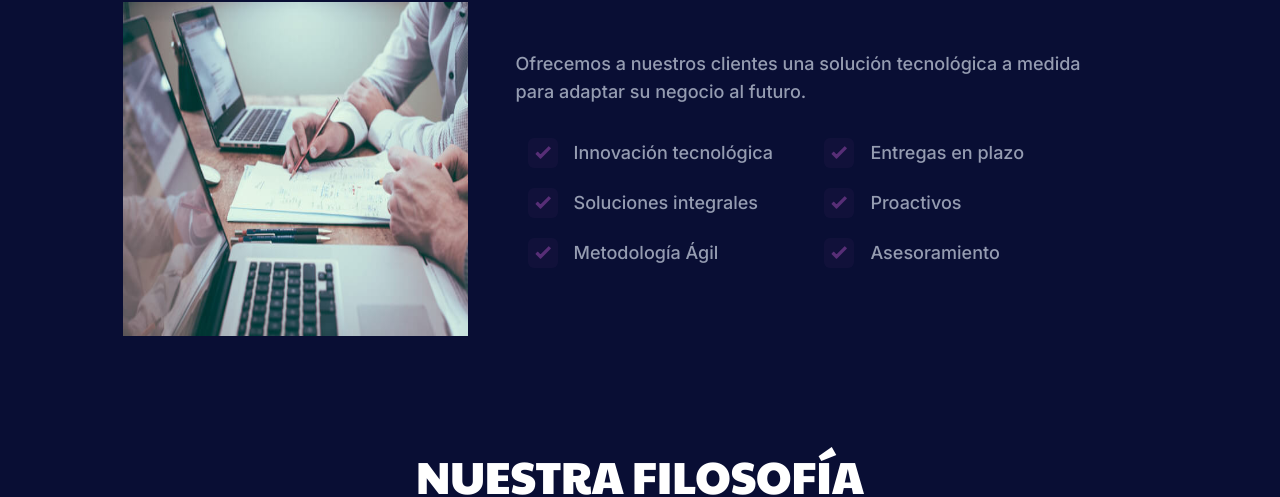
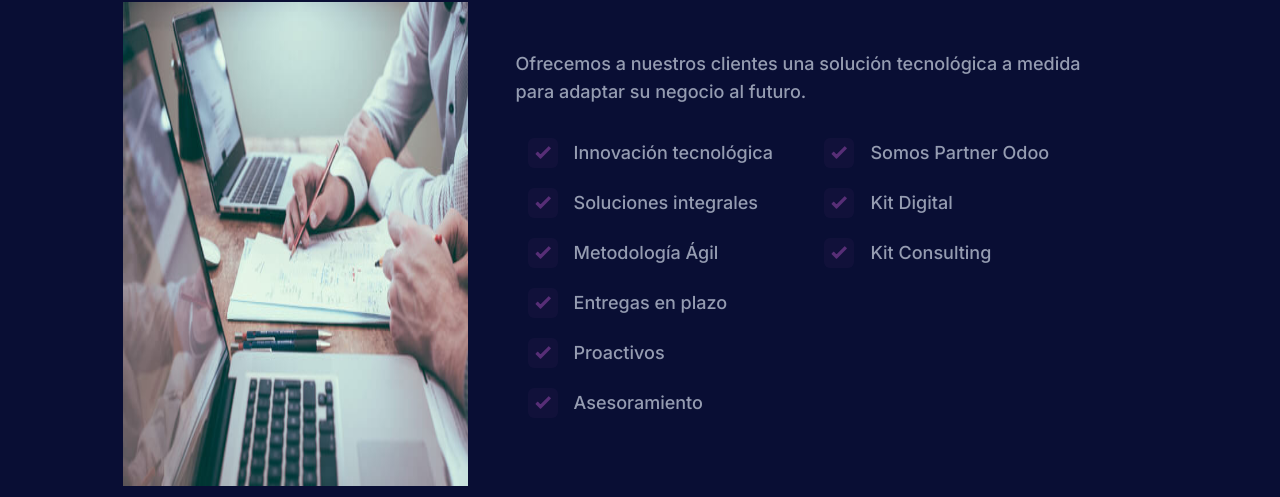
Before and after one commit to escenit/web, a Next.js app: page / in a window 1280 px wide. Shown: the part 2076-2573 px from the top of the page. Built offline with nearby package versions, Linux system fonts and the light colour scheme.

Commit message:
feat: add new items

```diff
--- a/components/About/AboutSectionOne.tsx
+++ b/components/About/AboutSectionOne.tsx
@@ -28,12 +28,15 @@ const AboutSectionOne = () => {
                 <List text="Innovación tecnológica" />
                 <List text="Soluciones integrales" />
                 <List text="Metodología Ágil" />
+                <List text="Entregas en plazo" />
+                <List text="Proactivos" />
+                <List text="Asesoramiento" />
               </div>
 
               <div className="w-full px-3 sm:w-1/2 lg:w-1/2 xl:w-1/2">
-                <List text="Entregas en plazo" />
-                <List text="Proactivos" />
-                <List text="Asesoramiento" />
+                <List text="Somos Partner Odoo" />
+                <List text="Kit Digital" />
+                <List text="Kit Consulting" />
               </div>
             </div>
           </div>
```
